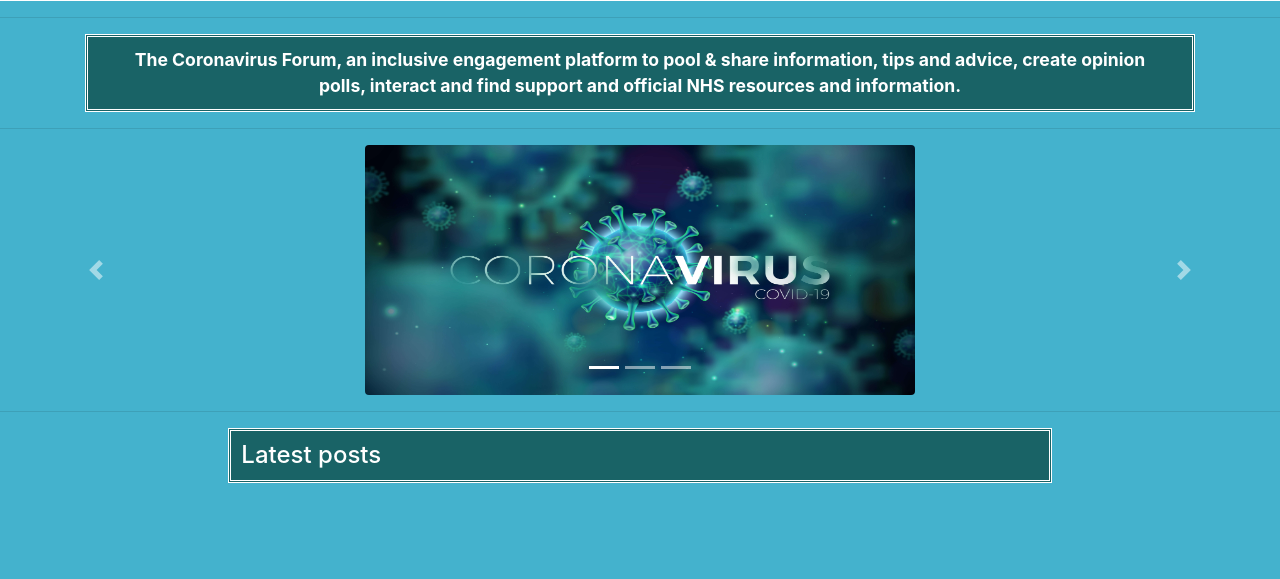
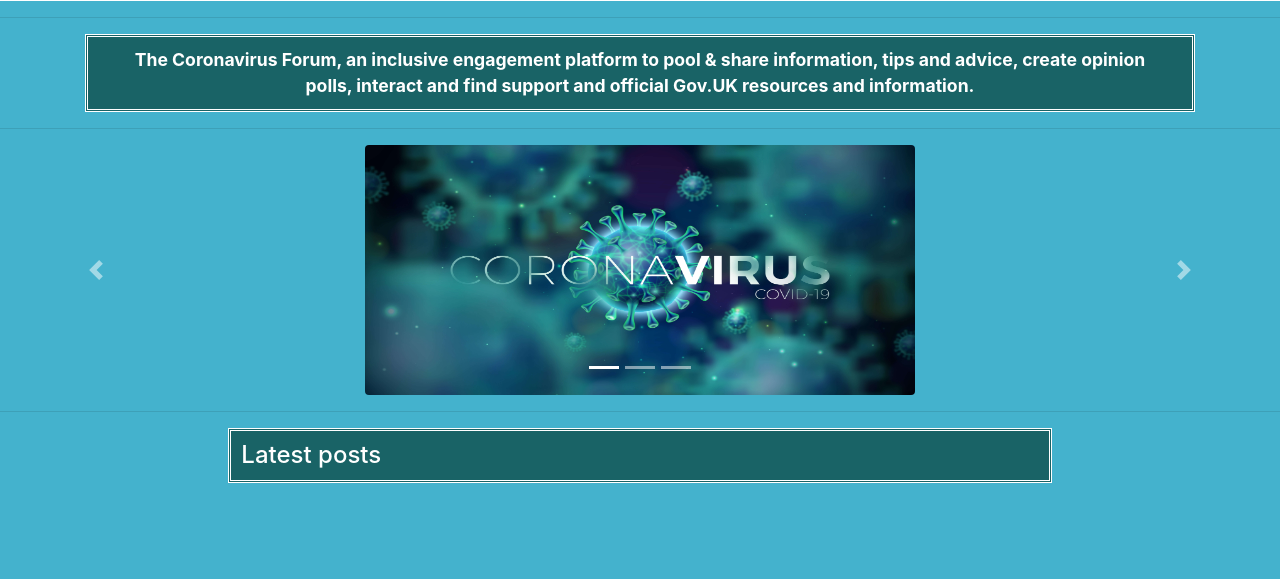
Before and after one commit to ccarabine/coronavirusforum, a Django app: page / in a window 1280 px wide. Shown: the part 140-719 px from the top of the page. Run offline with Django 4.2, Linux system fonts and the light colour scheme; data that the repository does not hold is empty; some libraries are stand-ins or nearby versions.

Commit message:
Update header title on index.html

```diff
--- a/templates/index.html
+++ b/templates/index.html
@@ -7,7 +7,7 @@
 <div class="container">
   <p class="header-paragraph header-title-color justify-content-center">
     The Coronavirus Forum, an inclusive engagement platform to pool & share information, tips and advice, create opinion
-    polls, interact and find support and official NHS resources and information.
+    polls, interact and find support and official Gov.UK resources and information.
   </p>
 </div>
 
```
